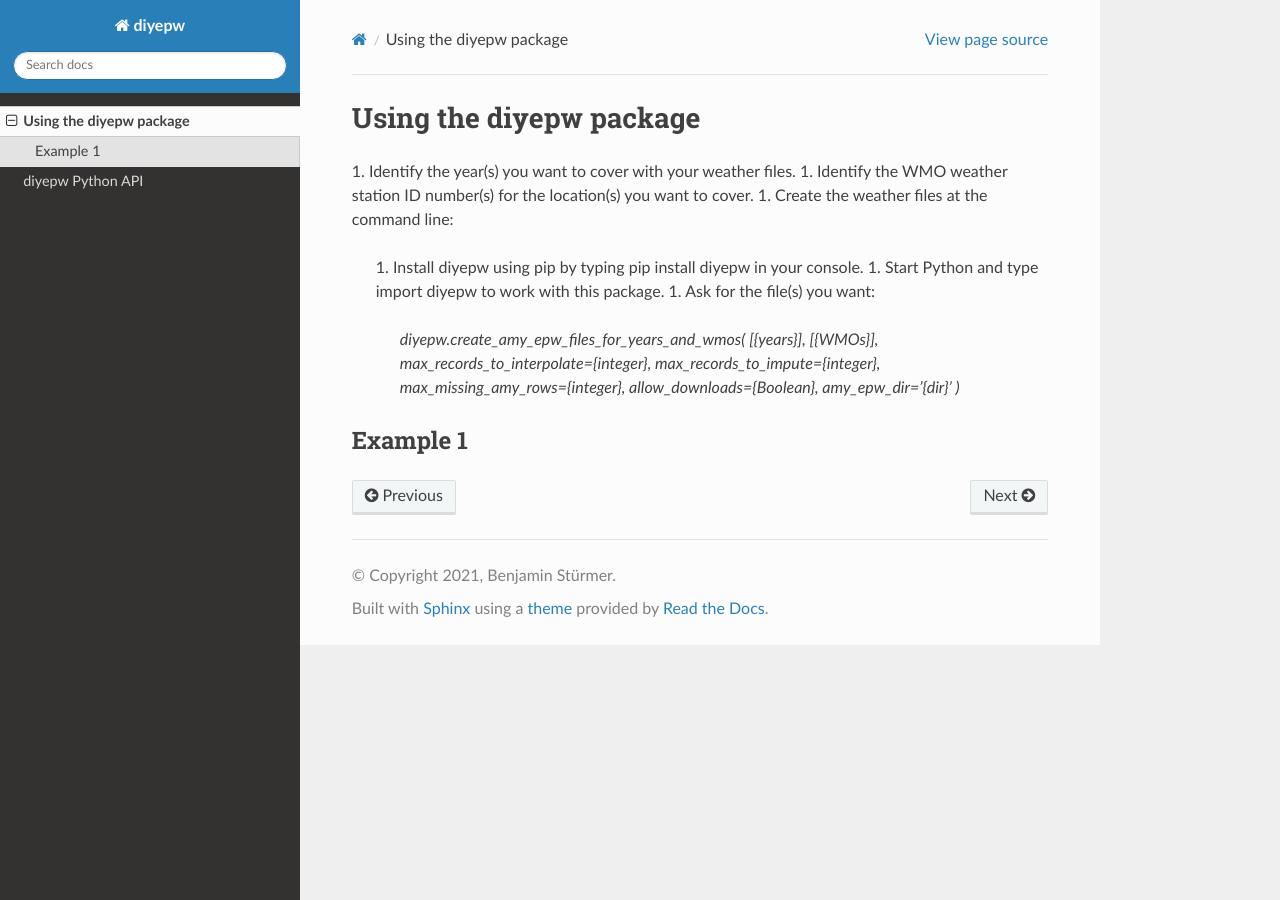
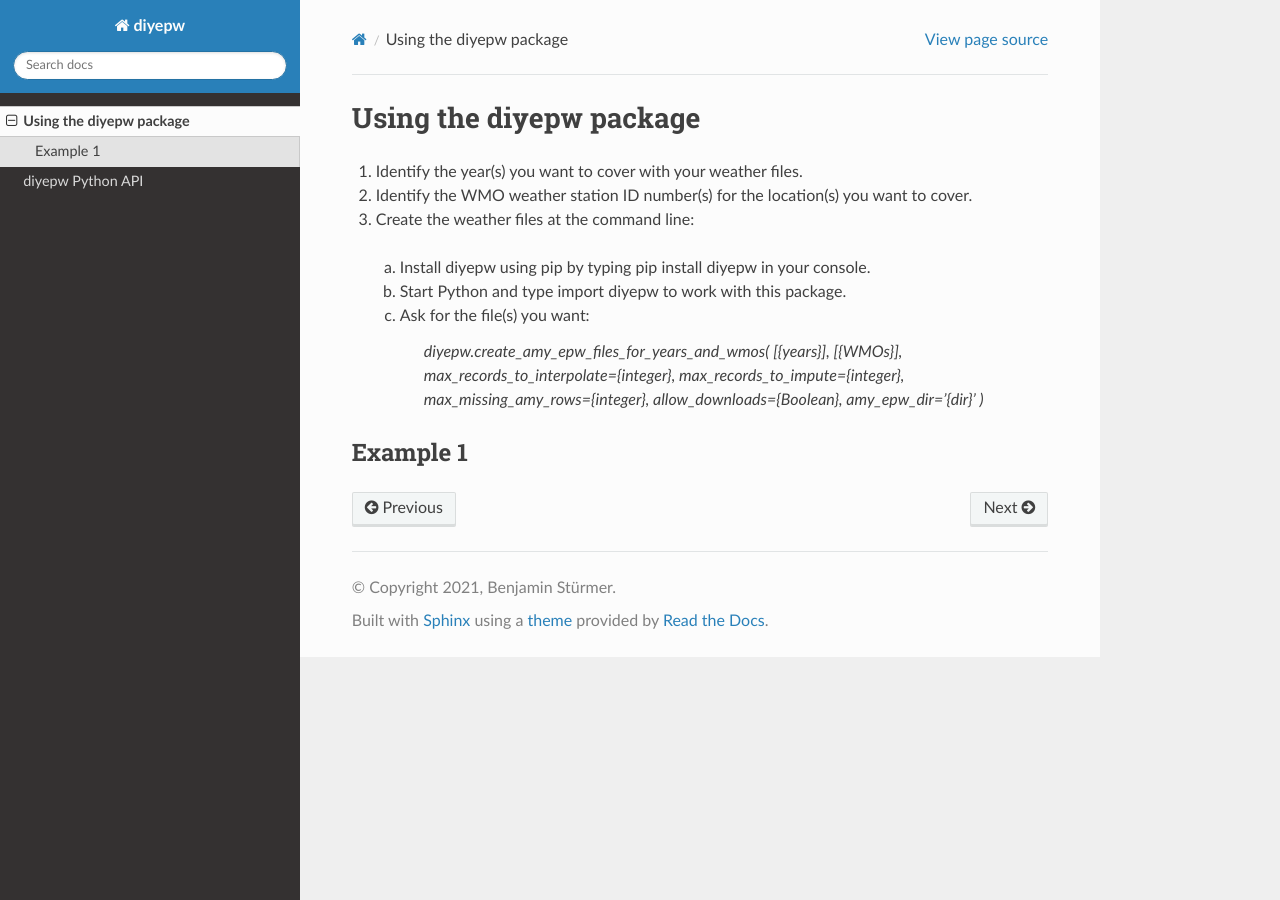
Before and after one commit to IMMM-SFA/diyepw, a Sphinx documentation site: the page built from docs/tutorial.rst, in a window 1280 px wide. Built offline with Sphinx 7.4.7 and the Read the Docs theme 2.0.0, drawn with Linux system fonts in a browser that asks for light colours.

Commit message:
formatting

```diff
--- a/docs/tutorial.rst
+++ b/docs/tutorial.rst
@@ -2,12 +2,11 @@ Using the diyepw package
 ================================================================
 
 1. Identify the year(s) you want to cover with your weather files.
-1. Identify the WMO weather station ID number(s) for the location(s) you want to cover.
-1. Create the weather files at the command line:
-
-    1. Install diyepw using pip by typing pip install diyepw in your console.
-    1. Start Python and type import diyepw to work with this package.
-    1. Ask for the file(s) you want:
+2. Identify the WMO weather station ID number(s) for the location(s) you want to cover.
+3. Create the weather files at the command line:
+  a. Install diyepw using pip by typing pip install diyepw in your console.
+  b. Start Python and type import diyepw to work with this package.
+  c. Ask for the file(s) you want:
 
         `diyepw.create_amy_epw_files_for_years_and_wmos(
         [{years}],
```
